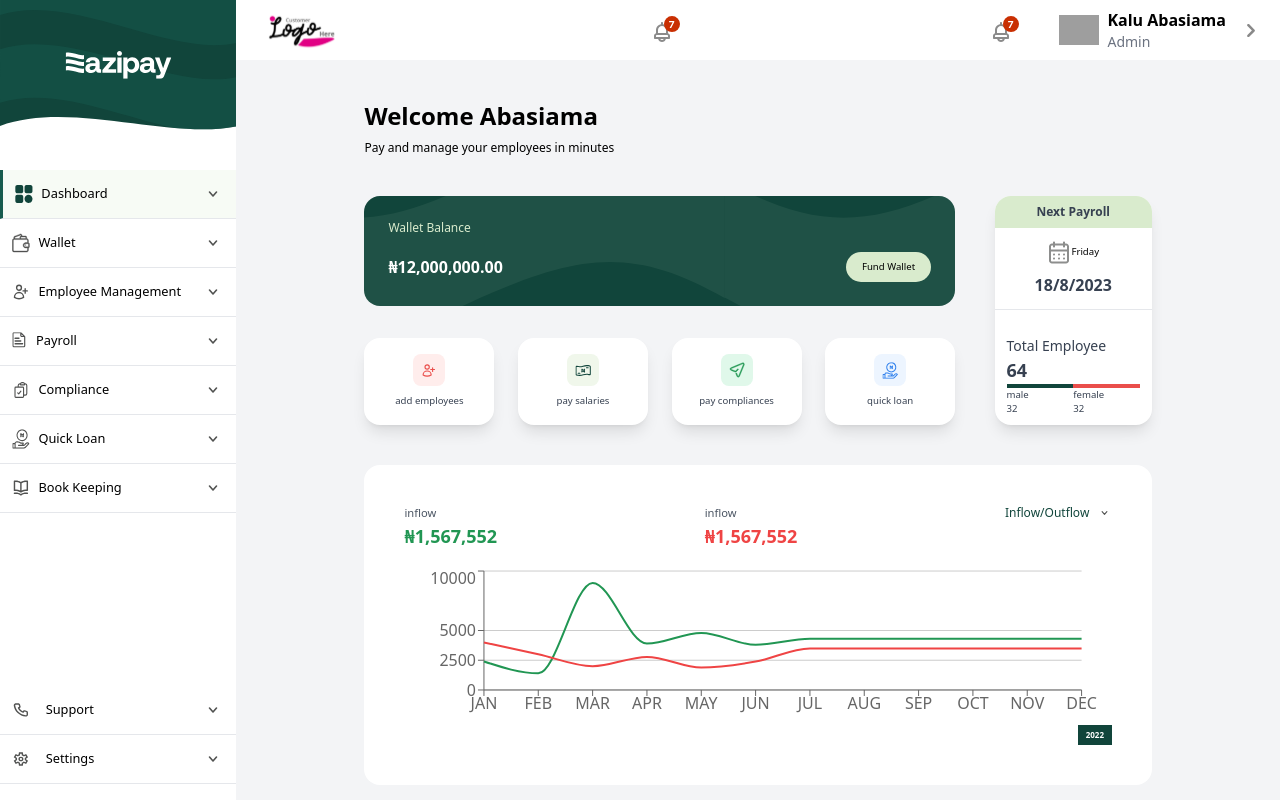
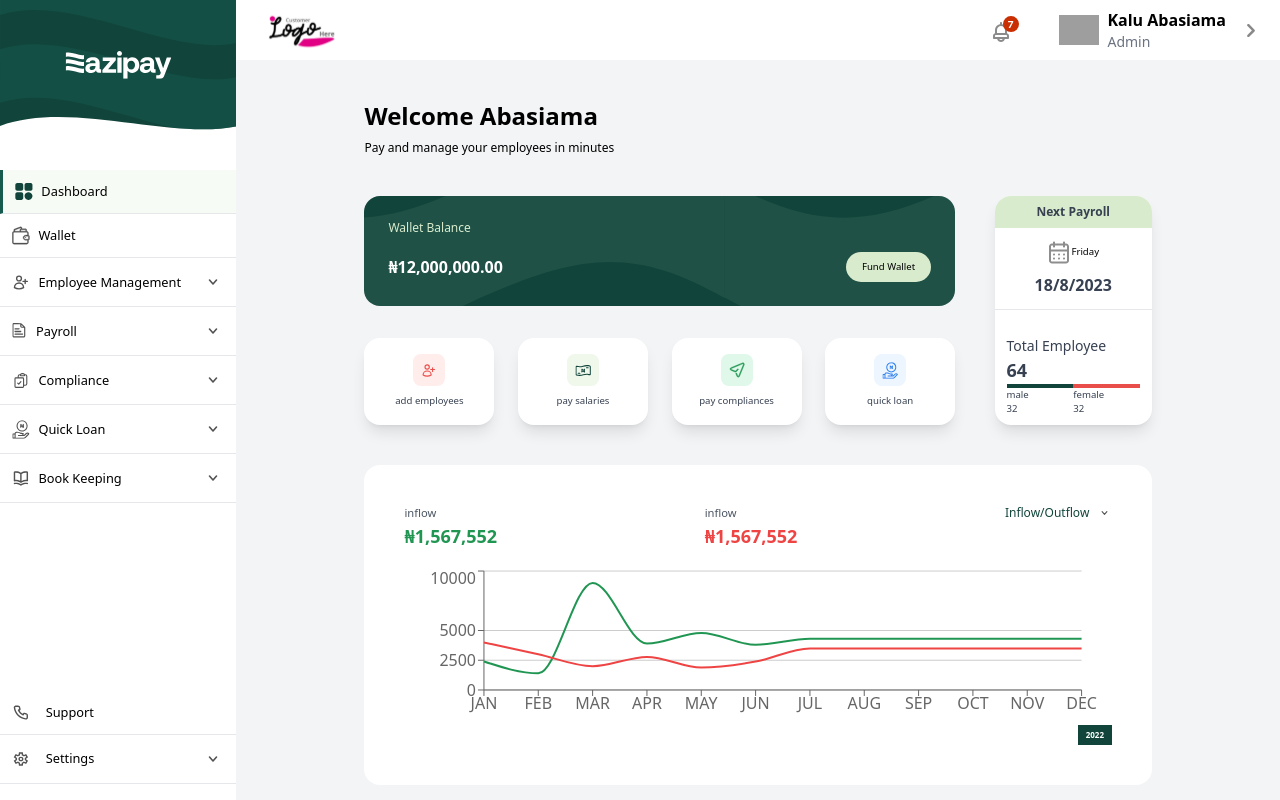
Before and after one commit to bandelefemi/eazipay, a Next.js app: page / in a window 1280 px wide. Built offline with nearby package versions, Linux system fonts and the light colour scheme; grey boxes are pictures that could not be loaded.

Commit message:
fixed navbar

```diff
--- a/components/data.js
+++ b/components/data.js
@@ -2,38 +2,45 @@ export const links = [
     {
         title: 'dashboard',
         icon: "/assets/navIcons/dashboard.svg",
-        to: "/"
+        to: "/",
+        sub: false
     },
     {
         title: 'wallet',
         icon: "/assets/navIcons/wallet.svg",
-        to: "/wallet"
+        to: "/wallet",
+        sub: false
     },
 
     {
         title: 'employee management',
         icon: "/assets/navIcons/user-plus.svg",
-        to: "/employee"
+        to: "/employee",
+        sub: true
     },
     {
         title: 'payroll',
         icon: "/assets/navIcons/payroll.svg",
-        to: "/payroll"
+        to: "/payroll",
+        sub: true
     },
     {
         title: 'compliance',
         icon: "/assets/navIcons/compliance.svg",
-        to: "/compliance"
+        to: "/compliance",
+        sub: true
     },
     {
         title: 'quick loan',
         icon: "/assets/navIcons/quickloan.svg",
-        to: "/loan"
+        to: "/loan",
+        sub: true
     },
     {
         title: 'book keeping',
         icon: "/assets/navIcons/bookkeeping.svg",
-        to: "/records"
+        to: "/records",
+        sub: true
     }
 
 ]
@@ -42,12 +49,14 @@ export const navFooterLinks = [
     {
         title: 'support',
         icon: "/assets/navIcons/call.svg",
-        to: "/support"
+        to: "/support",
+        sub: false
     },
     {
         title: 'settings',
         icon: "/assets/navIcons/settings.svg",
-        to: "/settings"
+        to: "/settings",
+        sub: true
     },
 
 ]
--- a/components/navbar/Navbar.js
+++ b/components/navbar/Navbar.js
@@ -6,7 +6,6 @@ const Navbar = () => {
     <div className=' hidden md:block bg-white sticky top-0 p-2 w-full z-30'>
         <div className=' flex px-4 items-center justify-between'>
           <img src="/assets/logo/logo-c.svg" alt="" className=' h-10' />
-          <img src="/assets/navicons/notify.svg" alt="notifications" className='h-7' />
 
           <div className=' flex items-center gap-10'>
 
--- a/components/sidebar/Sidebar.js
+++ b/components/sidebar/Sidebar.js
@@ -36,7 +36,7 @@ const Sidebar = () => {
                                 <p className=' flex w-full capitalize items-center justify-between'>
                                     {item.title}
                                 <span className=' flex self-end'>
-                                    <img src="/assets/navicons/arrowdown.svg" alt="" />
+                                    {item.sub && <img src="/assets/navicons/arrowdown.svg" alt="" />}
                                 </span>
                                 </p>
                             </li>
@@ -57,7 +57,7 @@ const Sidebar = () => {
                                 <p className=' flex w-full capitalize items-center justify-between'>
                                     {item.title}
                                     <span className=' flex self-end'>
-                                        <img src="/assets/navicons/arrowdown.svg" alt="" />
+                                        {item.sub && <img src="/assets/navicons/arrowdown.svg" alt="" />}
                                     </span>
                                 </p>
                             </li>
```
